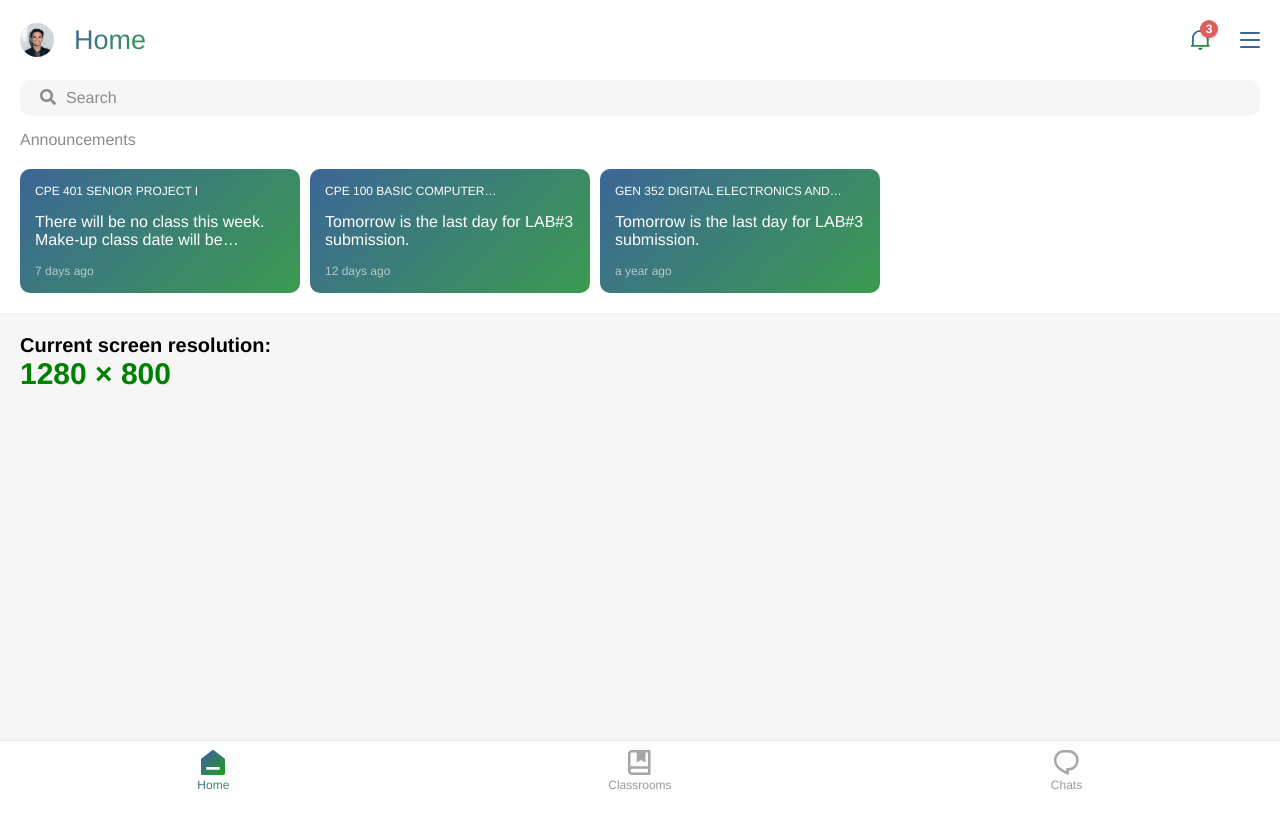
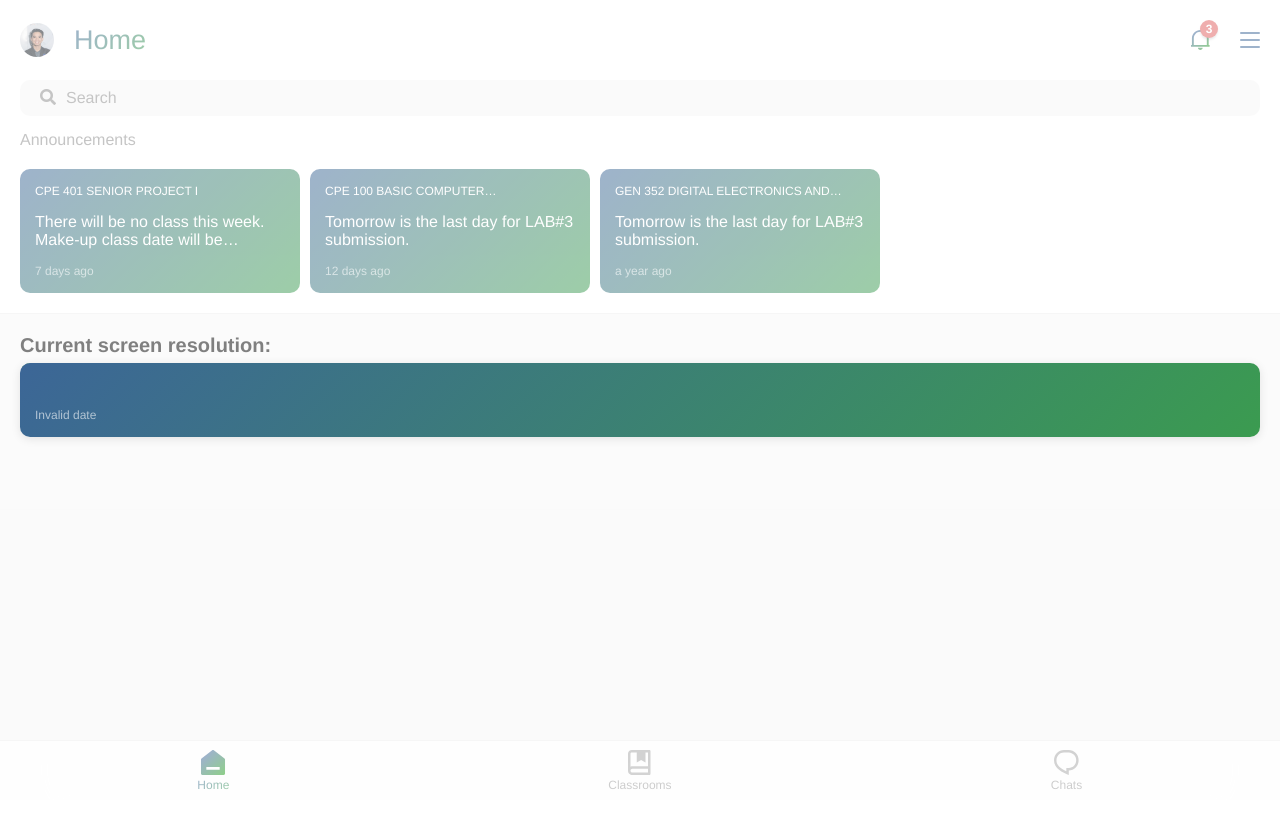
Before and after one commit to golfixed/CPE401_SeniorProj, a Vue app in the folder Frontend/: page / in a window 1280 px wide. Shown: the top 828 px of the page. Built offline with nearby package versions, Linux system fonts and the light colour scheme.

Commit message:
favPost expanded card added

```diff
--- a/Frontend/src/App.vue
+++ b/Frontend/src/App.vue
@@ -253,4 +253,17 @@ body::-webkit-scrollbar {
 .textline-3 {
   -webkit-line-clamp: 3;
 }
+.overlay-wrapper {
+  width: 100vw;
+  height: 100vh;
+  position: absolute;
+  top: 0;
+  left: 0;
+  z-index: 12;
+  background-color: rgba(255, 255, 255, 0.5);
+  overflow: hidden;
+  display: flex;
+  justify-content: center;
+  align-items: center;
+}
 </style>
--- /dev/null
+++ b/Frontend/src/components/favpost_expanded.vue
@@ -0,0 +1,84 @@
+<template>
+  <div class="card-wrapper">
+    <div class="card card-a">
+      <label>{{ subject_code }} {{ subject_title }}</label>
+      <div class="message-box">
+        <p class="message">
+          {{ message }}
+        </p>
+      </div>
+      <label class="message-time">{{ timeDiff }}</label>
+    </div>
+  </div>
+</template>
+
+<script>
+import moment from "moment";
+export default {
+  name: "fav-post-expaned",
+  props: {
+    subject_code: String,
+    subject_title: String,
+    time: String,
+    isSeen: Boolean,
+    message: String,
+  },
+  created: function () {},
+  computed: {
+    timeDiff(date) {
+      var post_time = this.time;
+      var then = moment(post_time, "MMM DD YYYY hh:mm:ss");
+      return then.fromNow();
+    },
+  },
+};
+</script>
+
+<style lang="scss" scoped>
+.card-a {
+  flex: 0 0 auto;
+  height: fit-content;
+  display: block;
+  padding: 15px;
+  background: linear-gradient(135deg, #3c6697 0%, #3b9b50 100%);
+
+  label {
+    color: #fff;
+    font-size: 12px;
+    display: -webkit-box;
+    -webkit-line-clamp: 1;
+    -webkit-box-orient: vertical;
+    overflow: hidden;
+    -webkit-box-pack: end;
+    text-transform: uppercase;
+  }
+
+  div.message-box {
+    padding: 15px 0;
+    p.message {
+      font-weight: 500;
+      color: #fff;
+      font-size: 16px;
+      display: -webkit-box;
+      -webkit-line-clamp: 2;
+      -webkit-box-orient: vertical;
+      overflow: hidden;
+      -webkit-box-pack: end;
+    }
+  }
+
+  label.message-time {
+    opacity: 0.6;
+    text-transform: none;
+  }
+}
+//Misc Styles
+.card {
+  box-shadow: 0px 2px 10px rgba(0, 0, 0, 0.1);
+  border-radius: 10px;
+}
+.card-wrapper {
+  padding: 20px;
+  width: 100%;
+}
+</style>
--- a/Frontend/src/components/template/topbar.vue
+++ b/Frontend/src/components/template/topbar.vue
@@ -87,6 +87,11 @@
         v-if="this.$store.state.searchPageOpen == true"
       />
     </div>
+    <div id="fullPage-favPost">
+      <div class="overlay-wrapper">
+        <favPostEx />
+      </div>
+    </div>
   </div>
 </template>
 
@@ -94,11 +99,13 @@
 import favPost from "@/components/favpost.vue";
 import favChat from "@/components/favchat.vue";
 import searchPanel from "@/components/searchpage.vue";
+import favPostEx from "@/components/favpost_expanded.vue";
 export default {
   name: "pagetitle",
   created: function () {},
   components: {
     favPost,
+    favPostEx,
     favChat,
     searchPanel,
   },
```
